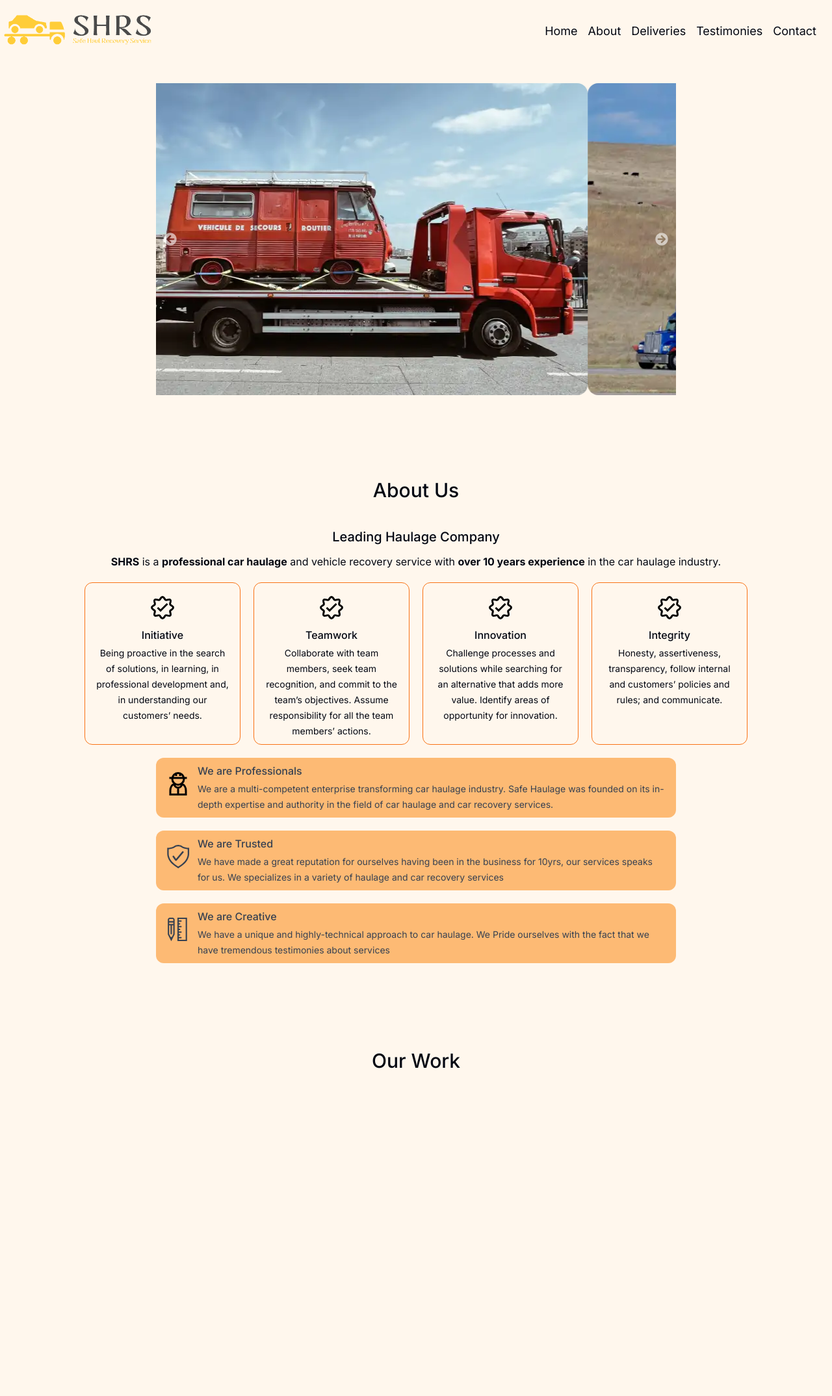
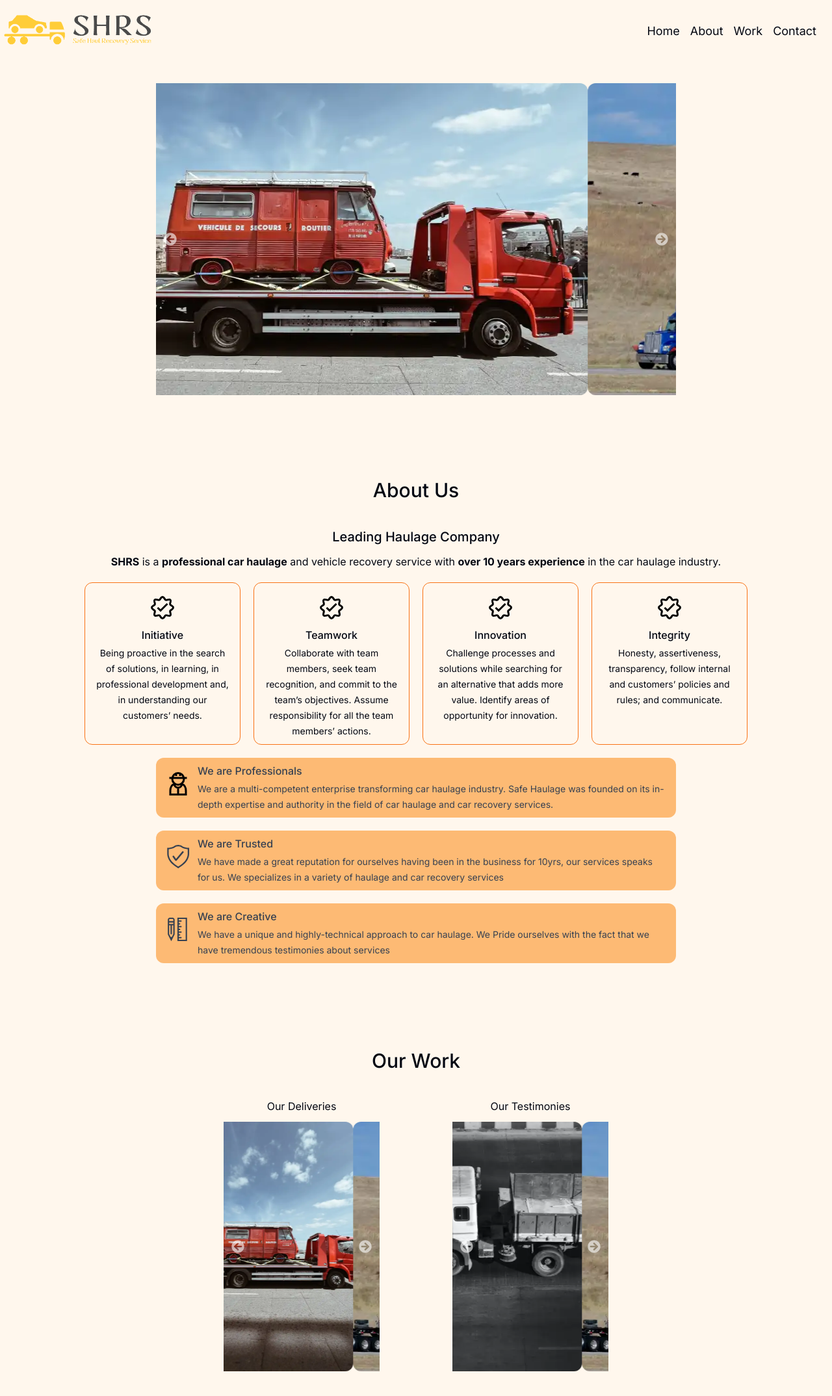
Before and after one commit to LoukaC/SafeHaulRecoveryService, a Next.js app in the folder SHRS/: page / in a window 1280 px wide. Shown: the top 2148 px of the page at 65% size. Built offline with nearby package versions, Linux system fonts and the light colour scheme.

Commit message:
carousel work + footer

```diff
--- /dev/null
+++ b/SHRS/src/app/components/carousel-slider-work.tsx
@@ -0,0 +1,44 @@
+import React from 'react'
+import CarouselSlider from './carousel-slider'
+import Image, { ImageProps, StaticImageData } from 'next/image'
+import { StaticImport } from 'next/dist/shared/lib/get-img-props';
+
+
+type CarouselSliderWorkProps = {
+    title: string,
+    ListToMap: ReadonlyArray<{
+        imageUrl: string | StaticImport;
+        name: string;
+    }>;
+    }
+
+
+export default function CarouselSliderWork({title, ListToMap}: CarouselSliderWorkProps) {
+  return (
+    <div>
+        <h3 className='capitalize text-center mb-3'>{title}</h3>
+        <CarouselSlider
+            useKeyboardArrows={true}
+            showThumbs={false}
+            interval={3000}
+            className='max-w-[15rem]'
+            autoPlay
+            infiniteLoop
+            showArrows={true}
+            showStatus={false}
+            showIndicators={false}
+          >
+            {ListToMap.map(list => (
+              <div key={list.name}>
+                  <Image
+                    src={list.imageUrl}
+                    alt={list.name}
+                    className='object-cover h-96 rounded-xl'
+                />
+              </div>
+          ))
+          }
+        </CarouselSlider>
+    </div>
+  )
+}
--- /dev/null
+++ b/SHRS/src/app/components/footer.tsx
@@ -0,0 +1,26 @@
+import React from 'react'
+import { socials } from '../lib/data'
+
+export default function Footer() {
+  return (
+    <footer className='mb-4 px4 text-center'>
+        <p className='text-xl flex justify-center items-center mb-3'>
+            {socials.map(social => (
+                <a
+                    key={social.name}
+                    href={social.ref}
+                    target='_blank'
+
+                    className=''
+                >
+                    {social.icon}
+                </a>
+            ))
+            }
+        </p>
+        <small className='mb-2 text-xs block'>
+            © 2023 SHRS. All rights reserved.
+        </small>
+    </footer>
+  )
+}
--- a/SHRS/src/app/components/home.tsx
+++ b/SHRS/src/app/components/home.tsx
@@ -19,15 +19,17 @@ export default function Home() {
           showArrows={true}
           showStatus={false}
           showIndicators={false}
-
       >
         {carrouselImages.map(image => (
             <div key={image.name}>
-                <Image src={image.imageUrl} alt={image.alt} className='w-full h-[20rem] sm:h-[30rem] lg:h-[30rem] object-cover rounded-2xl' />
+                <Image
+                  src={image.imageUrl}
+                  alt={image.alt}
+                  className='w-full h-[20rem] sm:h-[30rem] lg:h-[30rem] object-cover rounded-xl'
+                />
             </div>
         ))
         }
-
         </CarouselSlider>
     </section>
   )
--- a/SHRS/src/app/components/work.tsx
+++ b/SHRS/src/app/components/work.tsx
@@ -1,12 +1,17 @@
 import React from 'react'
 import SectionHeading from './section-heading'
+import CarouselSlider from './carousel-slider'
+import { deliveries, testimonies } from '../lib/data'
+import CarouselSliderWork from './carousel-slider-work'
 
 export default function Work() {
   return (
-    <div>
-        <SectionHeading>Our Work</SectionHeading>
-
-
-    </div>
+    <section id='work' className='flex-col justify-center items-center pb-32 mx-5'>
+        <SectionHeading>Our work</SectionHeading>
+        <div className='flex flex-col justify-center items-center gap-10 md:gap-28 md:flex-row'>
+          <CarouselSliderWork title='our deliveries' ListToMap={deliveries} />
+          <CarouselSliderWork title='our testimonies' ListToMap={testimonies} />
+      </div>
+      </section>
   )
 }
--- a/SHRS/src/app/layout.tsx
+++ b/SHRS/src/app/layout.tsx
@@ -2,6 +2,7 @@ import type { Metadata } from 'next'
 import { Inter } from 'next/font/google'
 import './globals.css'
 import Header from './components/header'
+import Footer from './components/footer'
 
 const inter = Inter({ subsets: ['latin'] })
 
@@ -17,6 +18,7 @@ export default function RootLayout({children}: {children: React.ReactNode}) {
       >
         <Header />
         {children}
+        <Footer />
       </body>
     </html>
   )
--- a/SHRS/src/app/lib/data.ts
+++ b/SHRS/src/app/lib/data.ts
@@ -22,12 +22,8 @@ export const links = [
     hash: "#about",
   },
   {
-    name: "Deliveries",
-    hash: "#deliveries",
-  },
-  {
-    name: "Testimonies",
-    hash: "#testimonies",
+    name: "Work",
+    hash: "#work",
   },
   {
     name: "Contact",
@@ -103,22 +99,27 @@ export const competences = [
 export const socials = [
    {
     name: "WhatsApp",
+    ref: "https://wa.me/",
     icon: React.createElement(FaWhatsappSquare),
   },
   {
     name: "Facebook",
+    ref: "https://facebook.com/",
     icon: React.createElement(FaFacebookSquare),
   },
   {
     name: "LinkedIn",
+    ref: "https://linkedin.com/",
     icon: React.createElement(FaLinkedin),
   },
   {
     name: "Twitter",
+    ref: "https://twitter.com/",
     icon: React.createElement(FaTwitterSquare),
   },
   {
     name: "Instagram",
+    ref:"https://instagram.com/",
     icon: React.createElement(FaInstagramSquare),
   },
 
@@ -159,12 +160,29 @@ export const deliveries = [
   },
   {
     name: "deliverie2",
-    imageUrl: livraison1,
+    imageUrl: livraison2,
   },
   {
     name: "deliverie3",
-    imageUrl: livraison1,
+    imageUrl: livraison3,
   },
 
 
 ] as const;
+
+export const testimonies = [
+  {
+    name: "testimonies1",
+    imageUrl: livraison4,
+  },
+  {
+    name: "testimonies2",
+    imageUrl: livraison4,
+  },
+  {
+    name: "testimonies3",
+    imageUrl: livraison3,
+  },
+
+
+] as const
```
Lines whose indentation alone changed are shown as unchanged.
